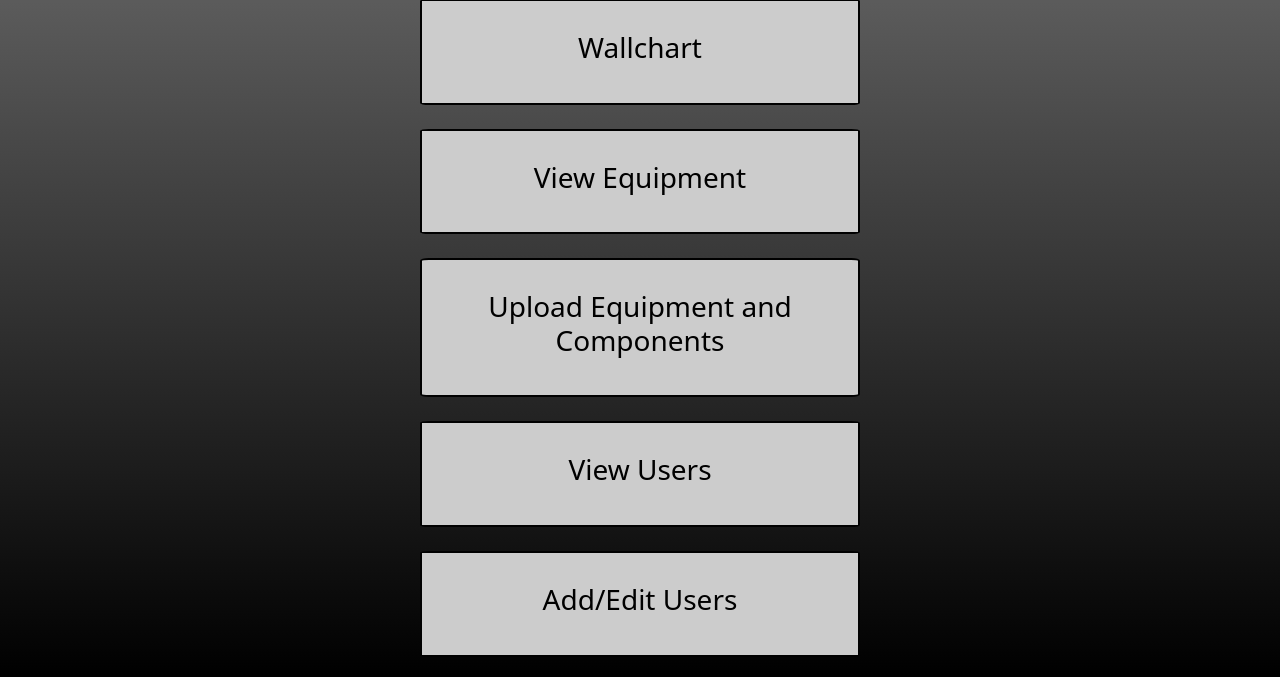
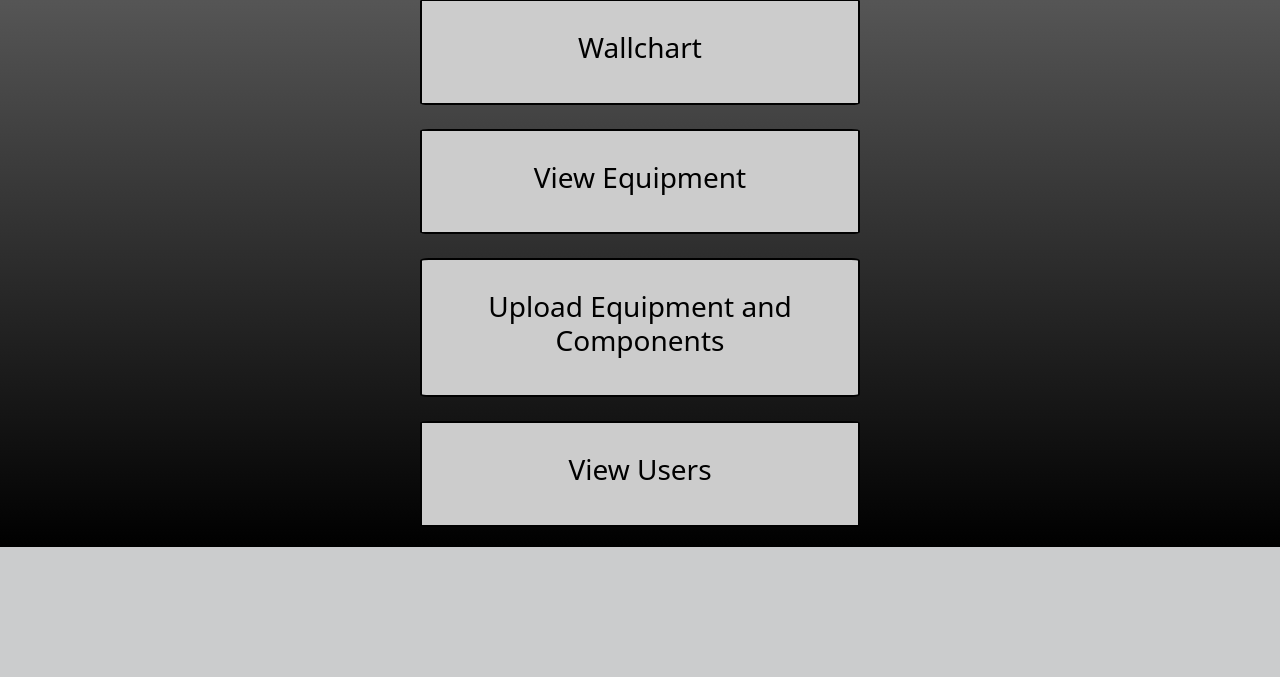
Before and after one commit to chadapopp/Digital-Wallchart, a Flask app: page /view_project_by_id/1 in a window 1280 px wide. Shown: the part 273-950 px from the top of the page. After the commit the page ends 820 px from the top, so only its background shows below. Run offline with Flask 3, Linux system fonts and the light colour scheme; the visitor is signed in with stand-in values (Sample User, id 1); tables that the repository leaves empty hold one stand-in row (values such as "Sample post"); data that the repository does not hold is empty.

Commit message:
Update project_dashboard.html

```diff
--- a/flask_app/templates/projects/project_dashboard.html
+++ b/flask_app/templates/projects/project_dashboard.html
@@ -17,9 +17,6 @@
         <div class="welcome-buttons">
             <h3><a href="/view_users_per_project/{{project.id}}">View Users</a></h3>
         </div>
-        <div class="welcome-buttons">
-            <h3><a href="/add_user_to_project/{{ project.id }}">Add/Edit Users</a></h3>
-        </div>
         {% endif %}
 </div>
 {% endblock %}
```
